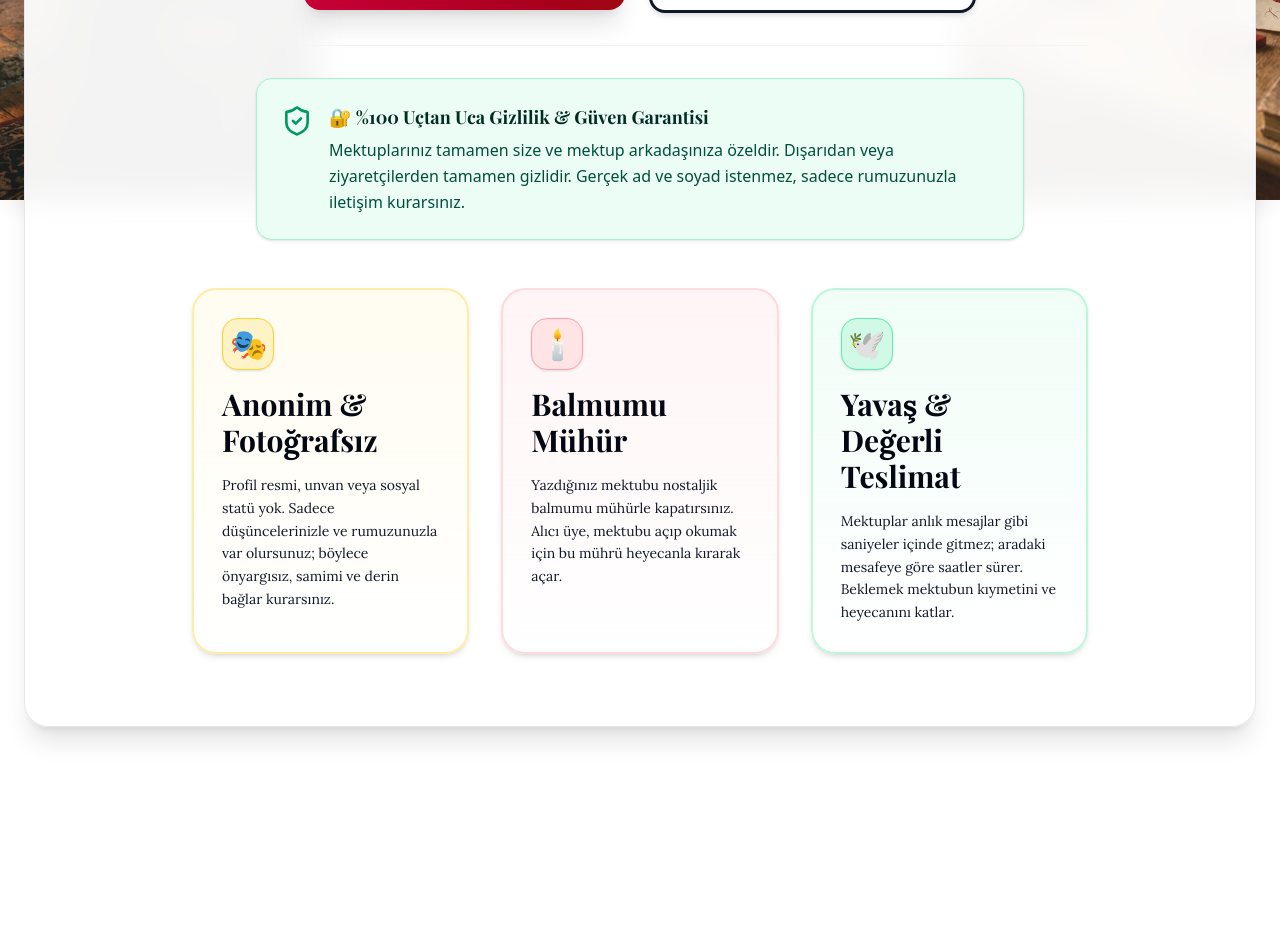
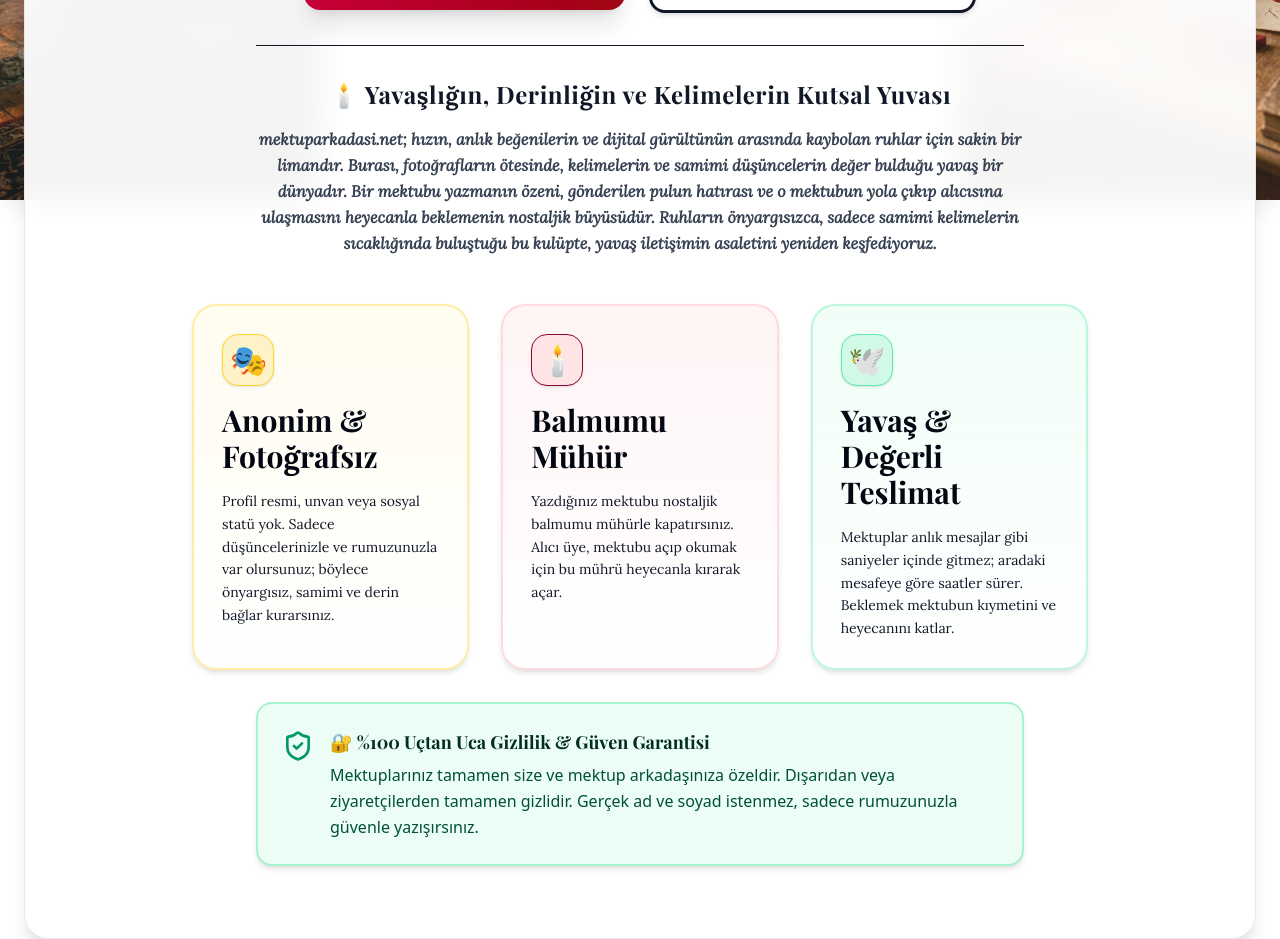
Before and after one commit to tozcane/mektup-arkadasi, a Next.js app: page / in a window 1280 px wide. Shown: the part 600-1539 px from the top of the page. Before the commit the page ends 1327 px from the top, so only its background shows below. Built offline with nearby package versions, Linux system fonts and the light colour scheme; a web font is replaced by a local one.

Commit message:
Move privacy notice to page bottom and add poetic introduction of platform philosophy under buttons

```diff
--- a/app/page.tsx
+++ b/app/page.tsx
@@ -157,22 +157,19 @@ function MainContent() {
                   </button>
                 </div>
 
-                {/* 5. Trust & Privacy Notice */}
-                <div className="pt-8 border-t border-gray-100 space-y-8">
-                  <div className="p-6 rounded-2xl bg-emerald-50 border border-emerald-200 text-left max-w-3xl mx-auto flex items-start gap-4 shadow-sm">
-                    <ShieldCheck className="w-8 h-8 text-emerald-600 flex-shrink-0 mt-0.5" />
-                    <div className="space-y-1.5">
-                      <span className="font-serif font-bold text-emerald-950 text-base sm:text-lg block">
-                        🔐 %100 Uçtan Uca Gizlilik & Güven Garantisi
-                      </span>
-                      <p className="text-emerald-900 leading-relaxed font-sans text-sm sm:text-base">
-                        Mektuplarınız tamamen size ve mektup arkadaşınıza özeldir. Dışarıdan veya ziyaretçilerden tamamen gizlidir. Gerçek ad ve soyad istenmez, sadece rumuzunuzla iletişim kurarsınız.
+                 {/* 5. Poetic Essence Description (Sitenin Ruhu - Yeni Bölüm) */}
+                 <div className="pt-8 border-t border-gray-150 max-w-3xl mx-auto text-left space-y-4">
+                   <h2 className="font-serif text-xl sm:text-2xl font-extrabold text-rose-850 tracking-wide text-center">
+                     🕯️ Yavaşlığın, Derinliğin ve Kelimelerin Kutsal Yuvası
+                   </h2>
+                   <p className="text-sm sm:text-base text-gray-700 leading-relaxed font-typewriter text-center font-semibold italic">
+                     mektuparkadasi.net; hızın, anlık beğenilerin ve dijital gürültünün arasında kaybolan ruhlar için sakin bir limandır. Burası, fotoğrafların ötesinde, kelimelerin ve samimi düşüncelerin değer bulduğu yavaş bir dünyadır. Bir mektubu yazmanın özeni, gönderilen pulun hatırası ve o mektubun yola çıkıp alıcısına ulaşmasını heyecanla beklemenin nostaljik büyüsüdür. Ruhların önyargısızca, sadece samimi kelimelerin sıcaklığında buluştuğu bu kulüpte, yavaş iletişimin asaletini yeniden keşfediyoruz.
                    </p>
-                    </div>
                  </div>
 
                  {/* 6. Özellik Kartları (Açıklamalar Geliştirildi) */}
-                  <div className="grid grid-cols-1 md:grid-cols-3 gap-8 text-left pt-4">
+                 <div className="pt-4 space-y-8">
+                   <div className="grid grid-cols-1 md:grid-cols-3 gap-8 text-left">
 
                      {/* Kart 1: Anonim & Fotoğrafsız */}
                      <div className="relative p-7 rounded-3xl bg-gradient-to-b from-amber-50/75 to-white border-2 border-amber-200/70 shadow-md hover:shadow-xl transition duration-300 group space-y-4">
@@ -189,7 +186,7 @@ function MainContent() {
 
                      {/* Kart 2: Balmumu Mühür */}
                      <div className="relative p-7 rounded-3xl bg-gradient-to-b from-rose-50/75 to-white border-2 border-rose-200/70 shadow-md hover:shadow-xl transition duration-300 group space-y-4">
-                      <div className="w-13 h-13 rounded-2xl bg-rose-100 border border-rose-300 text-rose-900 flex items-center justify-center text-3xl shadow-sm transform group-hover:scale-105 transition">
+                       <div className="w-13 h-13 rounded-2xl bg-rose-100 border border-rose-350 text-rose-900 flex items-center justify-center text-3xl shadow-sm transform group-hover:scale-105 transition">
                          🕯️
                        </div>
                        <h3 className="font-serif font-extrabold text-2xl sm:text-3xl text-gray-950 group-hover:text-rose-850 transition">
@@ -213,6 +210,19 @@ function MainContent() {
                        </p>
                      </div>
 
+                   </div>
+
+                   {/* 7. Trust & Privacy Notice (Sayfanın En Altına Alındı) */}
+                   <div className="p-6 rounded-2xl bg-emerald-50 border-2 border-emerald-200 text-left max-w-3xl mx-auto flex items-start gap-4 shadow-md pt-6">
+                     <ShieldCheck className="w-8 h-8 text-emerald-600 flex-shrink-0 mt-0.5" />
+                     <div className="space-y-1.5">
+                       <span className="font-serif font-bold text-emerald-950 text-base sm:text-lg block">
+                         🔐 %100 Uçtan Uca Gizlilik & Güven Garantisi
+                       </span>
+                       <p className="text-emerald-900 leading-relaxed font-sans text-sm sm:text-base font-medium">
+                         Mektuplarınız tamamen size ve mektup arkadaşınıza özeldir. Dışarıdan veya ziyaretçilerden tamamen gizlidir. Gerçek ad ve soyad istenmez, sadece rumuzunuzla güvenle yazışırsınız.
+                       </p>
+                     </div>
                    </div>
                  </div>
 
```
Lines whose indentation alone changed are shown as unchanged.
